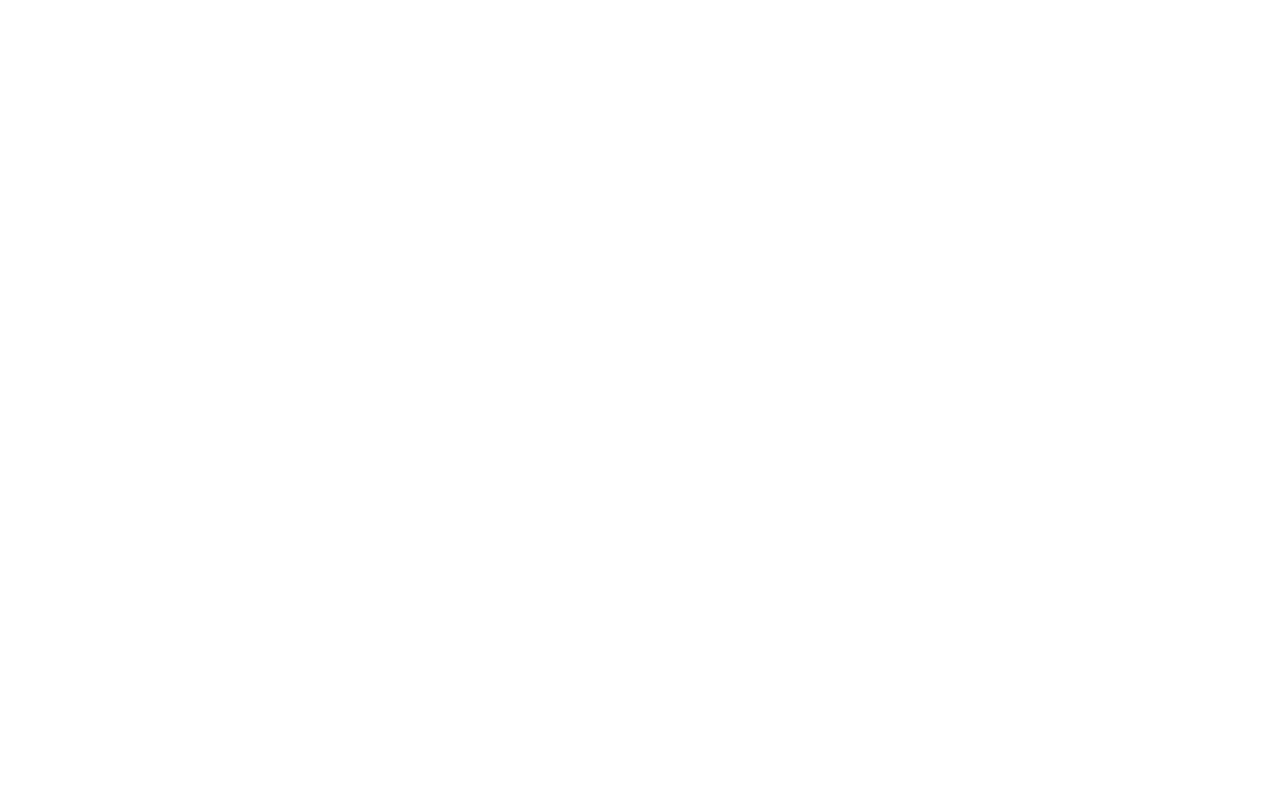
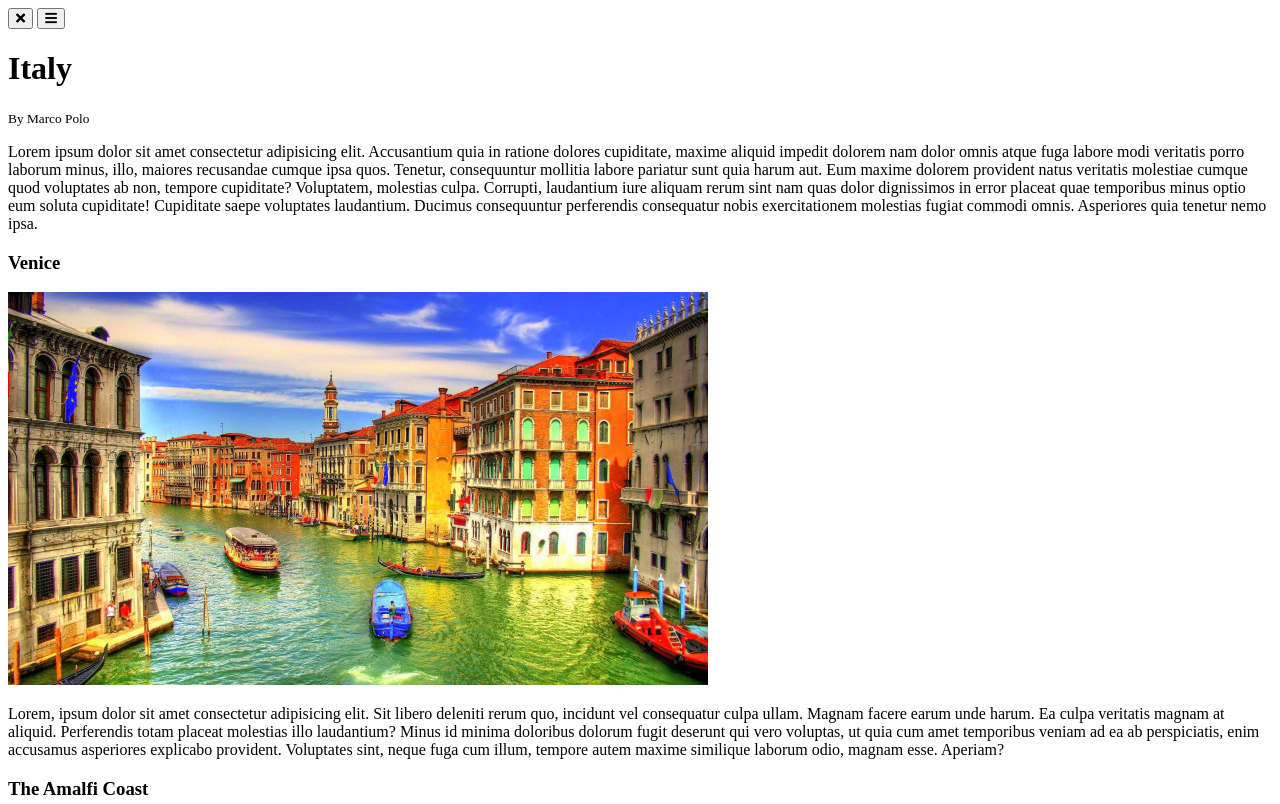
Before and after one commit to speyrot/rotatingNav, a plain HTML site: page index.html in a window 1280 px wide. Shown: the top 804 px of the page. Drawn offline with Linux system fonts and the light colour scheme.

Commit message:
finished html ported imgs

```diff
--- a/index.html
+++ b/index.html
@@ -8,6 +8,41 @@
     <title>Rotating Navigation</title>
 </head>
 <body>
+    <div class="container">
+        <div class="circle-container">
+            <div class="circle">
+                <button id="close">
+                    <i class="fas fa-times"></i>
+                </button>
+                <button id="open">
+                    <i class="fas fa-bars"></i>
+                </button>
+            </div>
+        </div>
+    </div>
+
+    <div class="content">
+        <h1>Italy</h1>
+        <small>By Marco Polo</small>
+        <p>Lorem ipsum dolor sit amet consectetur adipisicing elit. Accusantium quia in ratione dolores cupiditate, maxime aliquid impedit dolorem nam dolor omnis atque fuga labore modi veritatis porro laborum minus, illo, maiores recusandae cumque ipsa quos. Tenetur, consequuntur mollitia labore pariatur sunt quia harum aut. Eum maxime dolorem provident natus veritatis molestiae cumque quod voluptates ab non, tempore cupiditate? Voluptatem, molestias culpa. Corrupti, laudantium iure aliquam rerum sint nam quas dolor dignissimos in error placeat quae temporibus minus optio eum soluta cupiditate! Cupiditate saepe voluptates laudantium. Ducimus consequuntur perferendis consequatur nobis exercitationem molestias fugiat commodi omnis. Asperiores quia tenetur nemo ipsa.</p>
+
+        <h3>Venice</h3>
+        <img src="./imgs/venice copy.jpeg" alt="Venice" />
+        <p>Lorem, ipsum dolor sit amet consectetur adipisicing elit. Sit libero deleniti rerum quo, incidunt vel consequatur culpa ullam. Magnam facere earum unde harum. Ea culpa veritatis magnam at aliquid. Perferendis totam placeat molestias illo laudantium? Minus id minima doloribus dolorum fugit deserunt qui vero voluptas, ut quia cum amet temporibus veniam ad ea ab perspiciatis, enim accusamus asperiores explicabo provident. Voluptates sint, neque fuga cum illum, tempore autem maxime similique laborum odio, magnam esse. Aperiam?</p>
+
+        <h3>The Amalfi Coast</h3>
+        <img src="./imgs/coast copy.jpeg" alt="Amalfi" />
+        <p>Lorem, ipsum dolor sit amet consectetur adipisicing elit. Sit libero deleniti rerum quo, incidunt vel consequatur culpa ullam. Magnam facere earum unde harum. Ea culpa veritatis magnam at aliquid. Perferendis totam placeat molestias illo laudantium? Minus id minima doloribus dolorum fugit deserunt qui vero voluptas, ut quia cum amet temporibus veniam ad ea ab perspiciatis, enim accusamus asperiores explicabo provident. Voluptates sint, neque fuga cum illum, tempore autem maxime similique laborum odio, magnam esse. Aperiam?</p>
+
+    </div>
+
+    <nav>
+        <ul>
+            <li><i class="fas fa-home"></i><a href="#"> Home</a></li>
+            <li><i class="fas fa-home"></i><a href="#"> About</a></li>
+            <li><i class="fas fa-home"></i><a href="#"> Contact</a></li>
+        </ul>
+    </nav>
 
 
     <script src="app.js"></script>
```
Also changed, not shown: imgs/coast copy.jpeg (added), imgs/venice copy.jpeg (added), 1 other file.
